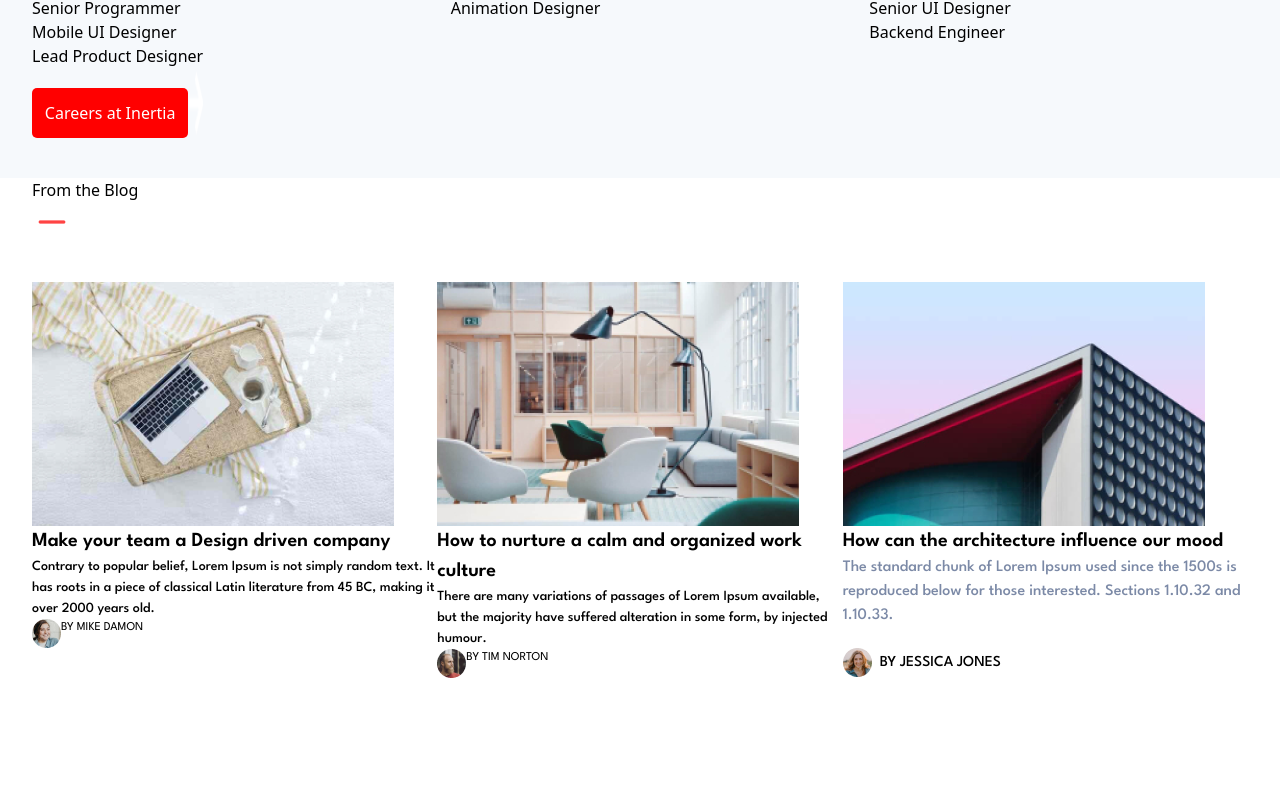
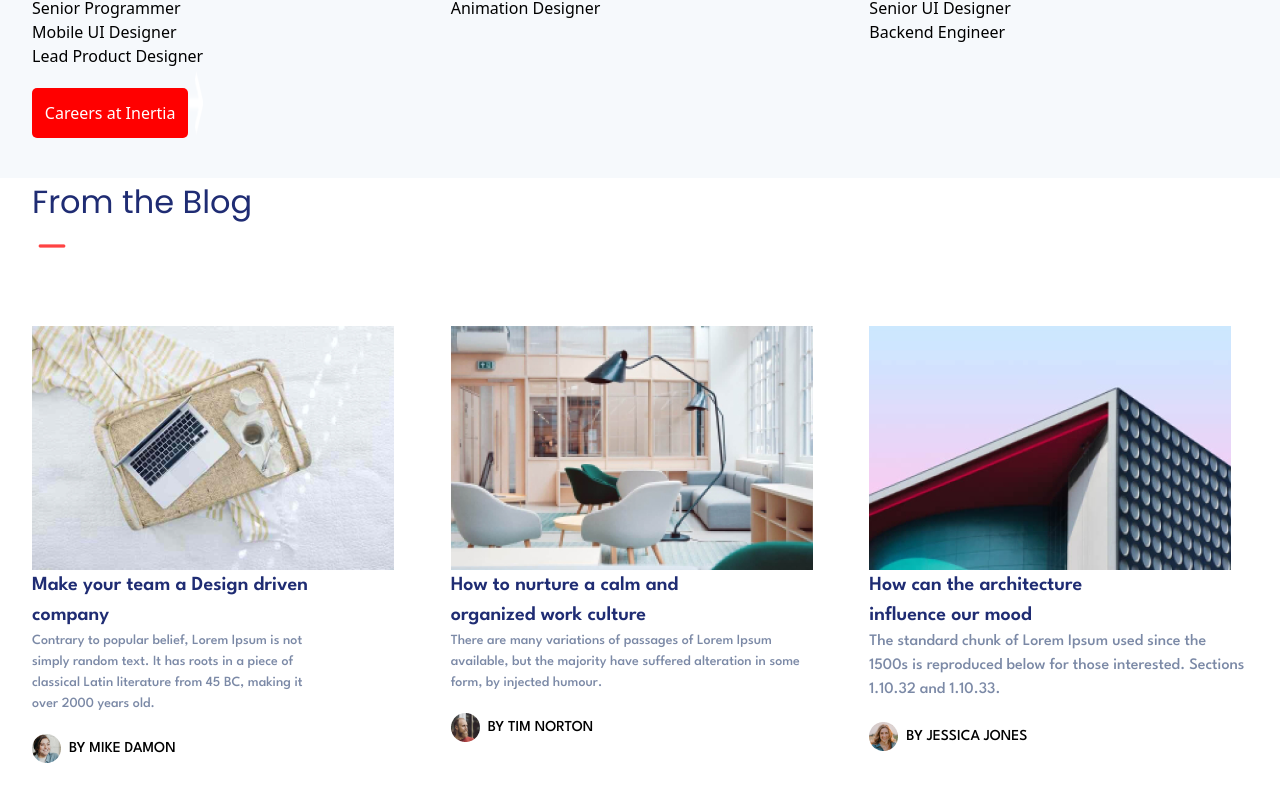
Before and after one commit to Alexandra4373/Mosto, a React (Vite) app: page / in a window 1280 px wide. Shown: the part 2138-2940 px from the top of the page. Before the commit the page ends 2856 px from the top, so only its background shows below. Built offline with nearby package versions, Linux system fonts and the light colour scheme.

Commit message:
Update App.jsx

```diff
--- a/src/App.jsx
+++ b/src/App.jsx
@@ -113,7 +113,9 @@ function App() {
 
         <div className="bg-light">
           <div className="container py-10">
-            <p className="text-[2rem] text-blue">Careers at Inertia</p>
+            <p className="text-[2rem] text-blue font-poppins">
+              Careers at Inertia
+            </p>
             <img src={dash} />
             <p className="text-[1rem] ">
               Join us in our quest to bring the best experiences through
@@ -163,52 +165,60 @@ function App() {
         {/* Blog */}
         <div className="container">
           <div className="">
-            <p>From the Blog</p>
+            <p className="text-[2rem] text-blue font-poppins">From the Blog</p>
             <img src={dash} />
           </div>
 
           <div className="py-10">
-            <div className="sm:flex">
-              <div className="sm:flex-1">
-                <img src={design} />
-                <p className="text-[1.25rem] font-spartan font-semibold">
-                  Make your team a Design driven company
-                </p>
-                <p className="text-[0.875rem] font-spartan font-medium">
-                  Contrary to popular belief, Lorem Ipsum is not simply random
-                  text. It has roots in a piece of classical Latin literature
-                  from 45 BC, making it over 2000 years old.
-                </p>
-                <div className="flex">
+            {/* Blog01 */}
+            <div className="sm:flex gap-10">
+              <div className="sm:flex-1 mt-5">
+                <div className="">
+                  <img src={design} />
+                </div>
+                <div className="">
+                  <p className="text-[1.25rem] font-spartan text-blue  font-semibold">
+                    Make your team a Design driven
+                    <br /> company
+                  </p>
+                  <p className="text-[0.875rem] font-spartan font-medium text-secondary">
+                    Contrary to popular belief, Lorem Ipsum is not
+                    <br /> simply random text. It has roots in a piece of <br />
+                    classical Latin literature from 45 BC, making it <br />
+                    over 2000 years old.
+                  </p>
+                </div>
+                <div className="flex  items-center mt-5 ">
                   <img src={mike} />
-                  <p className="text-[0.75rem] font-spartan text-center">
+                  <p className="text-[0.95rem] font-spartan font-medium text-center ml-2">
                     BY MIKE DAMON
                   </p>
                 </div>
               </div>
-
-              <div className="sm:flex-1">
+              {/* Blog02 */}
+              <div className="sm:flex-1 mt-5">
                 <img src={nurture} />
-                <p className="text-[1.25rem] font-spartan font-semibold">
-                  How to nurture a calm and organized work culture
+                <p className="text-[1.25rem] font-spartan font-semibold text-blue">
+                  How to nurture a calm and <br /> organized work culture
                 </p>
-                <p className="text-[0.875rem] font-spartan font-medium">
+                <p className="text-[0.875rem] font-spartan font-medium text-secondary">
                   There are many variations of passages of Lorem Ipsum
                   available, but the majority have suffered alteration in some
                   form, by injected humour.
                 </p>
-                <div className="flex">
+                <div className="flex items-center mt-5">
                   <img src={tim} />
-                  <p className="text-[0.75rem] font-spartan text-center">
+                  <p className="text-[0.95rem] font-spartan font-medium text-center ml-2">
                     BY TIM NORTON
                   </p>
                 </div>
               </div>
 
-              <div className="sm:flex-1">
+              {/* blog03 */}
+              <div className="sm:flex-1 mt-5">
                 <img src={archit} />
-                <p className="text-[1.25rem] font-spartan font-semibold font-blue">
-                  How can the architecture influence our mood
+                <p className="text-[1.25rem] font-spartan font-semibold text-blue">
+                  How can the architecture <br /> influence our mood
                 </p>
                 <p className="text-[1rem] font-spartan font-medium text-secondary">
                   The standard chunk of Lorem Ipsum used since the 1500s is
```
